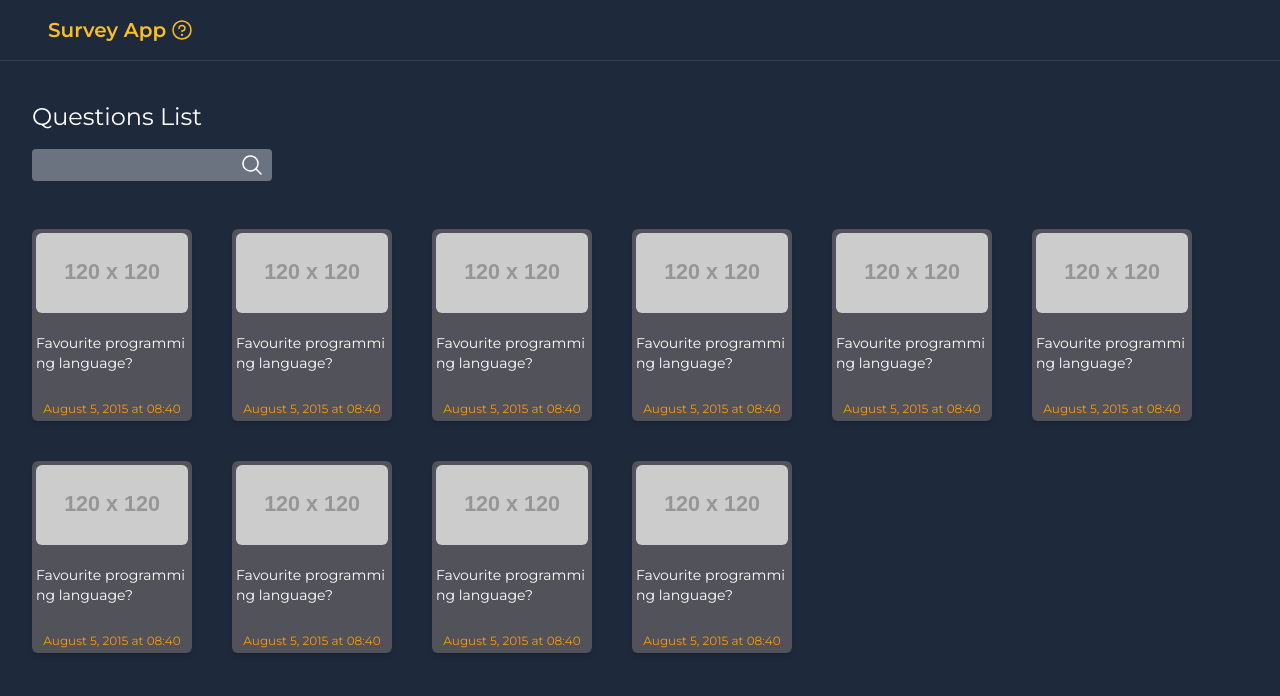
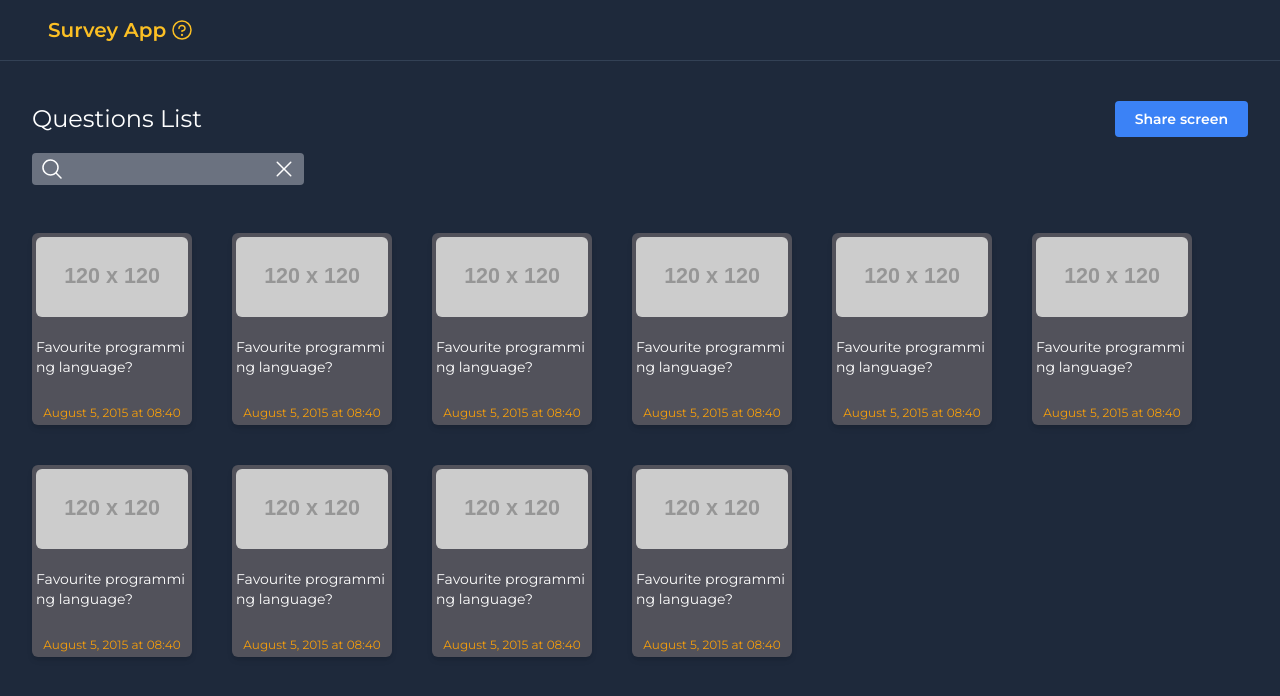
Before and after one commit to igordev96/survey-app, a React (Vite) app: page /questions in a window 1280 px wide. Shown: the top 696 px of the page. Built offline with nearby package versions, Linux system fonts and the light colour scheme.

Commit message:
feature/SURVEYAPP-005: Add more functionality to Questions List using the Search Params

```diff
--- a/src/components/Button.tsx
+++ b/src/components/Button.tsx
@@ -2,14 +2,22 @@ import { ComponentProps } from 'react';
 
 type ButtonProps = ComponentProps<'button'> & {
   title: string;
+  buttonStyle?: 'primary' | 'secondary';
+};
+
+const buttonStyles = {
+  primary: 'bg-black hover:bg-gray-900',
+  secondary: 'bg-blue-500 hover:bg-blue-800',
 };
 
 export function Button(props: ButtonProps) {
-  const { title, className, ...rest } = props;
+  const { title, className, buttonStyle = 'primary', ...rest } = props;
+
+  const buttonClass = buttonStyles[buttonStyle];
 
   return (
     <button
-      className={`rounded bg-black px-5 py-2 text-sm text-white transition-colors hover:bg-gray-900 ${className}`}
+      className={`rounded px-5 py-2 text-sm font-semibold text-white transition-colors ${buttonClass} ${className}`}
       {...rest}
     >
       {title}
--- a/src/components/Input.tsx
+++ b/src/components/Input.tsx
@@ -1,33 +1,34 @@
-import { MagnifyingGlass } from '@phosphor-icons/react';
+import { MagnifyingGlass, X } from '@phosphor-icons/react';
 import { ComponentProps, forwardRef } from 'react';
 
 type InputProps = ComponentProps<'input'> & {
   containerClassName?: string;
-  handleClickMagnifyingGlass?: () => void;
+  handleDismiss?: () => void;
 };
 
 export const Input = forwardRef<HTMLInputElement, InputProps>((props, ref) => {
   const {
     containerClassName = '',
     className = '',
-    handleClickMagnifyingGlass,
     type = 'text',
+    handleDismiss,
     ...rest
   } = props;
 
   return (
     <div
-      className={`relative w-fit rounded bg-gray-500 py-1 ${containerClassName}`}
+      className={`flex w-fit items-center gap-2 rounded bg-gray-500 px-2 py-1 ${containerClassName}`}
     >
+      <MagnifyingGlass size={24} />
       <input
-        className={`ml-2 mr-10 bg-transparent outline-none placeholder:text-gray-300 ${className}`}
+        className={`bg-transparent outline-none placeholder:text-gray-300 ${className}`}
         type={type}
         ref={ref}
         {...rest}
       />
-      <MagnifyingGlass
-        onClick={handleClickMagnifyingGlass}
-        className='absolute right-2 top-1/2 -translate-y-1/2 cursor-pointer'
+      <X
+        onClick={handleDismiss}
+        className='cursor-pointer transition-colors hover:text-black'
         size={24}
       />
     </div>
--- /dev/null
+++ b/src/hooks/useFilterParams.tsx
@@ -0,0 +1,38 @@
+import { RefObject, useEffect } from 'react';
+import { useSearchParams } from 'react-router-dom';
+
+export function useFilterParams(ref: RefObject<HTMLInputElement>) {
+  const [searchParams, setSearchParams] = useSearchParams();
+
+  const filterParams = searchParams.get('filter') ?? '';
+
+  const handleFilterParams = (newFilter: string) => {
+    setSearchParams(
+      (prev) => {
+        prev.set('filter', newFilter);
+        return prev;
+      },
+      {
+        replace: true,
+      },
+    );
+  };
+
+  const handleClearParams = () => {
+    setSearchParams(undefined, {
+      replace: true,
+    });
+  };
+
+  useEffect(() => {
+    if (searchParams.get('filter') === '') {
+      ref.current?.focus();
+    }
+  }, [ref, searchParams]);
+
+  return {
+    filterParams,
+    handleFilterParams,
+    handleClearParams,
+  };
+}
--- a/src/pages/QuestionsList.tsx
+++ b/src/pages/QuestionsList.tsx
@@ -1,8 +1,9 @@
-import { useEffect, useRef } from 'react';
+import { ChangeEvent, useRef } from 'react';
 import { Input } from '../components/Input';
 import { QuestionCard } from '../components/QuestionCard';
 import { IQuestion } from '../interfaces/Question.interface';
-import { useSearchParams } from 'react-router-dom';
+import { useFilterParams } from '../hooks/useFilterParams';
+import { Button } from '../components/Button';
 
 const mockData: Array<IQuestion> = [
   {
@@ -278,28 +279,26 @@ const mockData: Array<IQuestion> = [
 ];
 
 export function QuestionsList() {
-  const [searchParams] = useSearchParams();
   const inputRef = useRef<HTMLInputElement>(null);
+  const { filterParams, handleFilterParams, handleClearParams } =
+    useFilterParams(inputRef);
 
-  const handleSearch = () => {
-    console.log(inputRef.current?.value);
+  const handleOnChange = (e: ChangeEvent<HTMLInputElement>) => {
+    handleFilterParams(e.currentTarget.value);
   };
-
-  console.log(mockData, searchParams.get('filter'));
-
-  useEffect(() => {
-    if (searchParams.get('filter') === '') {
-      inputRef.current?.focus();
-    }
-  }, [searchParams]);
 
   return (
     <main>
-      <h1 className='text-2xl'>Questions List</h1>
+      <div className='flex items-center justify-between'>
+        <h1 className='text-2xl'>Questions List</h1>
+        <Button buttonStyle='secondary' title='Share screen' />
+      </div>
       <Input
         containerClassName='mt-4 w-full sm:w-fit'
         className='w-full sm:w-fit'
-        handleClickMagnifyingGlass={handleSearch}
+        value={filterParams}
+        onChange={handleOnChange}
+        handleDismiss={handleClearParams}
         ref={inputRef}
       />
       <div className='mt-12 flex flex-wrap items-center gap-10'>
```
